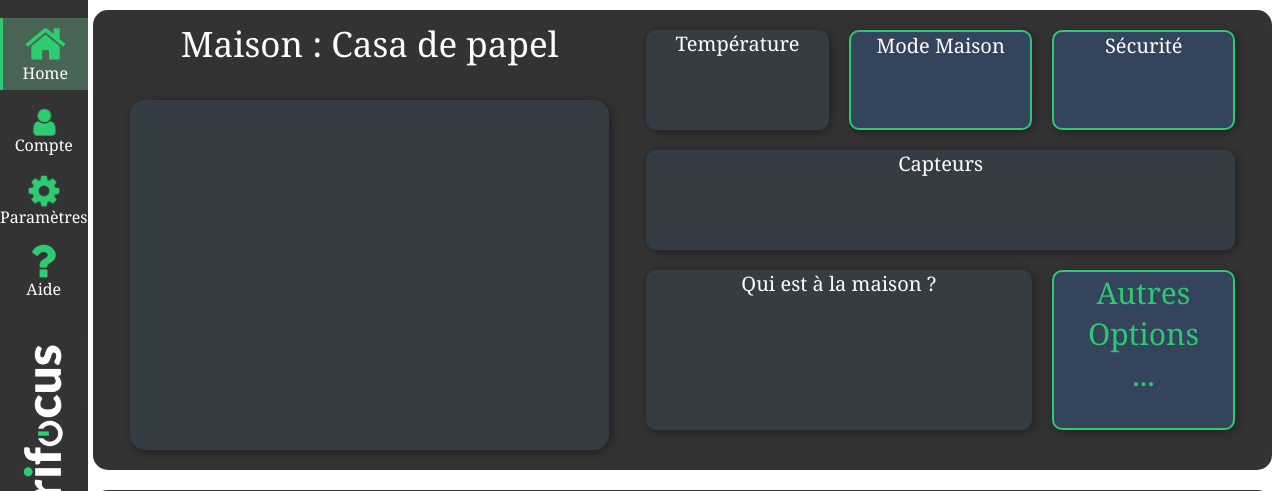
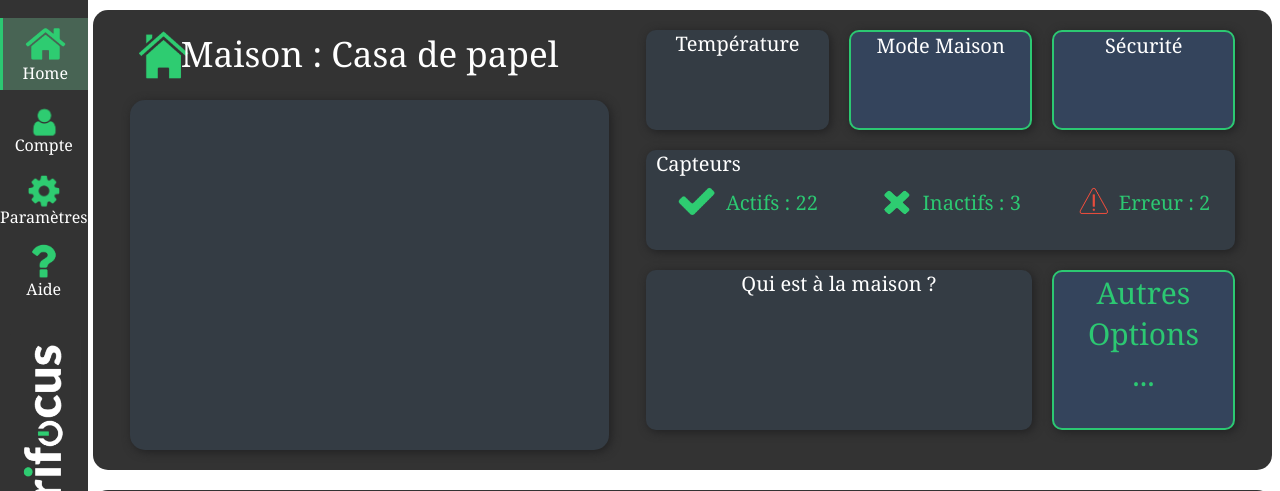
Before and after one commit to maxencelebec/website-connected-house, a PHP site: page /dashboard_simple.html in a window 1280 px wide. Shown: the top 491 px of the page. Run offline with PHP 8.4, Linux system fonts and the light colour scheme.

Commit message:
ajout d'image
rajout des images dans dashboard_simple

```diff
--- a/app info/dashboard_simple.css
+++ b/app info/dashboard_simple.css
@@ -116,9 +116,12 @@ body
     grid-auto-rows: 10px;
 }
 .maison{
-    grid-row: 2/9;
+    grid-row: 3/9;
     font-size: 35px;
     text-align: center;
+    background-image:url("image/maison3.png");
+    background-size: cover;
+    background-position: center;
 }
 .conso{
     background-color: #343c44;
@@ -169,14 +172,49 @@ body
     transform: scale(1.02);
 }
 
-
 .capteurs{
     grid-row: 15/25;
     background-color: #343c44;
     border-radius: 10px;
     box-shadow: 2px 2px 10px #212122;
-    text-align: center;
     font-size: 20px;
+    display: grid;
+    grid-auto-rows: 15px;
+}
+.titre{
+    grid-row: 1/2;
+    margin-left:10px;
+}
+.infos{
+    grid-row: 2/7;
+    display: grid;
+    grid-template-columns: 1fr 1fr 1fr;
+    color: #2cc872;
+    font-size: 20px;
+}
+.actifs{
+    background-image:url("image/actif.png");
+    background-size: cover;
+    background-position: center;
+    align-items: center;
+    display: flex;
+    padding-left: 80px;
+}
+.inactifs{
+    background-image:url("image/inactif.png");
+    background-size: cover;
+    background-position: center;
+    align-items: center;
+    display: flex;
+    padding-left: 80px;
+}
+.erreur{
+    background-image:url("image/erreur.png");
+    background-size: cover;
+    background-position: center;
+    align-items: center;
+    display: flex;
+    padding-left: 80px;
 }
 .qui_autresoptions{
     grid-row: 27/43;
--- a/app info/dashboard_simple.html
+++ b/app info/dashboard_simple.html
@@ -45,7 +45,14 @@
                                     <div class="modemaison">Mode Maison</div>
                                     <div class="securite">Sécurité</div>
                                 </div>
-                                <div class="capteurs">Capteurs</div>
+                                <div class="capteurs">
+                                    <div class="titre">Capteurs</div>
+                                    <div class="infos">
+                                        <div class="actifs">Actifs : 22</div>
+                                        <div class="inactifs">Inactifs : 3</div>
+                                        <div class="erreur">Erreur : 2</div>
+                                    </div>
+                                </div>
                                 <div class="qui_autresoptions">
                                     <div class="quiestalamaison">Qui est à la maison ?</div>
                                     <div class="autresoptions">
```
Also changed, not shown: app info/dashboard_maison.css (+11 -3 lines), app info/image/actif.png, app info/image/eco_mode.png, app info/image/erreur.png, app info/image/inactif.png, app info/image/maison3.png (added), app info/image/max_mode.png, app info/image/moyen_mode.png.
